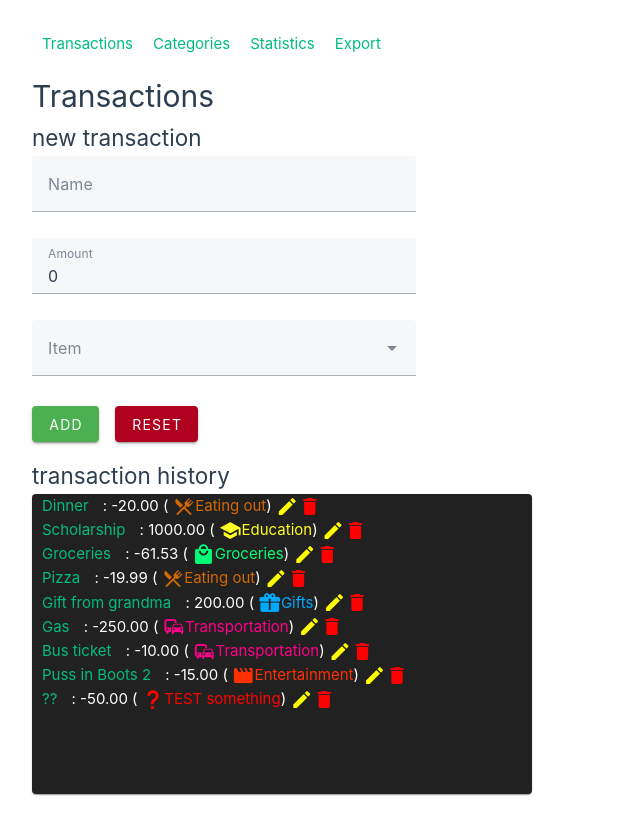
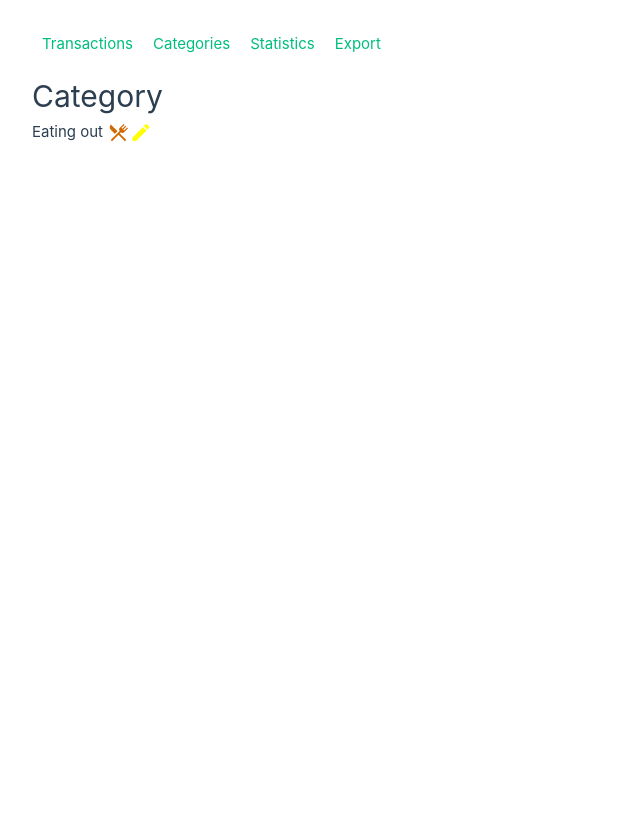
Before and after one commit to FilipTarajko/finance-manager, a Vue app: page /categories/1 in a window 1280 px wide. Before the commit this address led to /. Shown: the whole page, without its empty margins (0-640 px from the left). After the commit the page ends 800 px from the top, so only its background shows below. Built offline with nearby package versions, Linux system fonts and the light colour scheme.

Commit message:
Add CategoryDetailsView

```diff
--- a/src/components/CategoryForm.vue
+++ b/src/components/CategoryForm.vue
@@ -141,6 +141,7 @@ function editOrCreateAndAddCategory() {
     </v-btn>
     <v-btn
       class="me-4"
+      theme="light"
       @click="clear"
       color="error"
     > clear </v-btn>
--- a/src/router/index.ts
+++ b/src/router/index.ts
@@ -11,13 +11,18 @@ const router = createRouter({
     },
     {
       path: '/transactions/:transactionId',
-      name: 'transactions/',
+      name: 'transaction',
       component: () => import('../views/TransactionDetailsView.vue')
     },
     {
       path: '/categories',
       name: 'categories',
       component: () => import('../views/CategoriesView.vue')
+    },
+    {
+      path: '/categories/:categoryId',
+      name: 'category',
+      component: () => import('../views/CategoryDetailsView.vue')
     },
     {
       path: '/statistics',
--- a/src/views/CategoriesView.vue
+++ b/src/views/CategoriesView.vue
@@ -27,9 +27,9 @@ function hideDialog() {
       <li
         v-for="category of categoriesStore.categories"
         :key="category.id"
-        :style="{ color: category.color }"
+        :style="{ color: category.color, 'list-style': 'none' }"
       >
-        {{ category.id }} - {{ category.name }}
+        <RouterLink :to="'/categories/' + category.id">{{ category.name }}</RouterLink>
         <v-icon
           :icon="category.icon"
           :color="category.color"
@@ -47,13 +47,14 @@ function hideDialog() {
       width="auto"
       v-model="isDialogShown"
     >
-      <v-card>
+      <v-card theme="dark">
         <v-card-text>
           <categoryForm
             :category="editedCategory"
-          :hideDialog="hideDialog"
-        > </categoryForm>
-      </v-card-text>
-    </v-card>
-  </v-dialog>
-</main></template>
+            :hideDialog="hideDialog"
+          > </categoryForm>
+        </v-card-text>
+      </v-card>
+    </v-dialog>
+  </main>
+</template>
--- /dev/null
+++ b/src/views/CategoryDetailsView.vue
@@ -0,0 +1,56 @@
+<script setup lang="ts">
+import categoryForm from '@/components/CategoryForm.vue'
+import { useCategoriesStore } from '../stores/categoriesStore'
+import { computed, ref } from 'vue'
+import { useRoute } from 'vue-router'
+const categoriesStore = useCategoriesStore()
+const route = useRoute()
+
+let isDialogShown = ref(false)
+
+function showDialog() {
+  isDialogShown.value = true
+}
+
+function hideDialog() {
+  isDialogShown.value = false
+}
+
+const category = computed(() => {
+  return categoriesStore.categories.find((e) => e.id == (route.params.categoryId as any))
+})
+</script>
+
+<template>
+  <main>
+    <h1>Category</h1>
+    <template v-if="category">
+      {{ category.name }}
+      <v-icon
+        :icon="category.icon"
+        :color="category.color"
+      />
+      <v-icon
+        @click="showDialog()"
+        class="edit-button"
+        icon="mdi-pencil"
+        aria-label="edit category"
+        style="color: yellow"
+      />
+      <v-dialog
+        width="auto"
+        v-model="isDialogShown"
+      >
+        <v-card theme="dark">
+          <v-card-text>
+            <categoryForm
+              :category="category"
+              :hideDialog="hideDialog"
+            > </categoryForm>
+          </v-card-text>
+        </v-card>
+      </v-dialog>
+    </template>
+    <template v-else> Transaction not found </template>
+  </main>
+</template>
```
